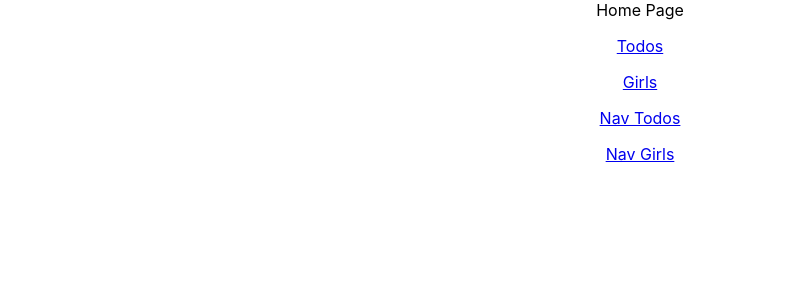
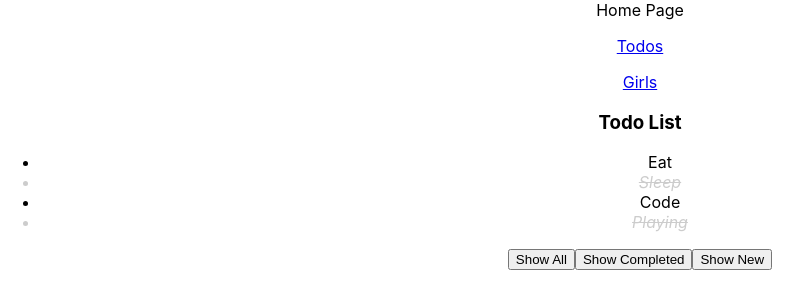
Before and after one commit to hoanngocle/happy-reactjs, a React (Create React App) app: page / in a window 1280 px wide. Shown: the top 308 px of the page, without its empty margins (0-812 px from the left). Built offline with nearby package versions, Linux system fonts and the light colour scheme.

Commit message:
Resolve conflict

```diff
--- a/package.json
+++ b/package.json
@@ -9,7 +9,7 @@
     "classnames": "^2.3.2",
     "react": "^18.2.0",
     "react-dom": "^18.2.0",
-    "react-router-dom": "^6.4.3",
+    "react-router-dom": "^5.2.0",
     "react-scripts": "5.0.1",
     "web-vitals": "^2.1.4"
   },
--- a/src/App.js
+++ b/src/App.js
@@ -1,5 +1,5 @@
 import React from 'react';
-import { Link, NavLink, Route, Routes } from 'react-router-dom';
+import { Route, Switch, Redirect, NavLink } from 'react-router-dom';
 import './App.css';
 import ColorBox from './components/ColorBox';
 import Counter from './components/ColorBox';
@@ -11,14 +11,10 @@ function App() {
   const age = 28;
   const isMale = true;
   const student = {
-    name: "Hayd"
+    name: 'Hayd'
   };
 
-  const colorList = [
-    'red',
-    'blue',
-    'green'
-  ];
+  const colorList = ['red', 'blue', 'green'];
 
   return (
     <div className="App">
@@ -57,16 +53,25 @@ function App() {
         </ul>
       </header> */}
       Home Page
-      <p><Link to="todos">Todos</Link></p>
-      <p><Link to="girls">Girls</Link></p>
+      <p>
+        <NavLink to={'/todos'} activeClassName="active-menu">
+          Todos
+        </NavLink>
+      </p>
+      <p>
+        <NavLink to={'/girls'} activeClassName="active-menu">
+          Girls
+        </NavLink>
+      </p>
+      <Switch>
+        {/* <Redirect from="/home" to="/" /> */}
+        <Redirect from="/home" to="/" />
+        <Redirect from="/post-list/:postId" to="/posts/:postId" exact />
 
-      <p><NavLink to="todos">Nav Todos</NavLink></p>
-      <p><NavLink to="girls">Nav Girls</NavLink></p>
-
-      <Routes>
-        <Route path="/todos" element={<TodoFeature />} />
-        <Route path="/girls" element={<GirlFeature />} />
-      </Routes>
+        <Route path="/" component={TodoFeature} exact />
+        <Route path="/todos" component={TodoFeature} />
+        <Route path="/girls" component={GirlFeature} />
+      </Switch>
       {/* <ColorBox/> */}
       {/* <Counter /> */}
     </div>
```
Also changed, not shown: 2 other files (tests, documents, lock files or other folders).
